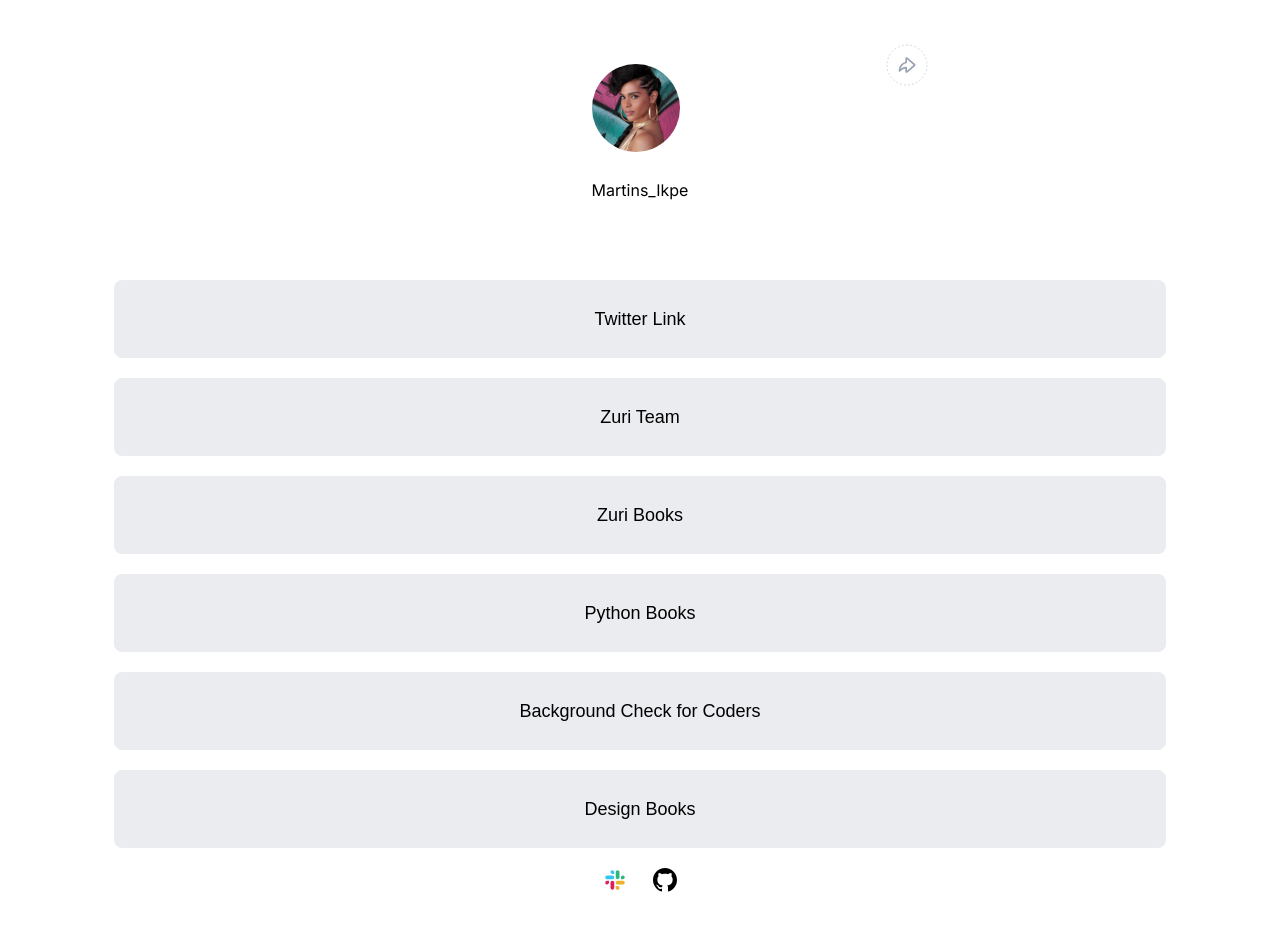
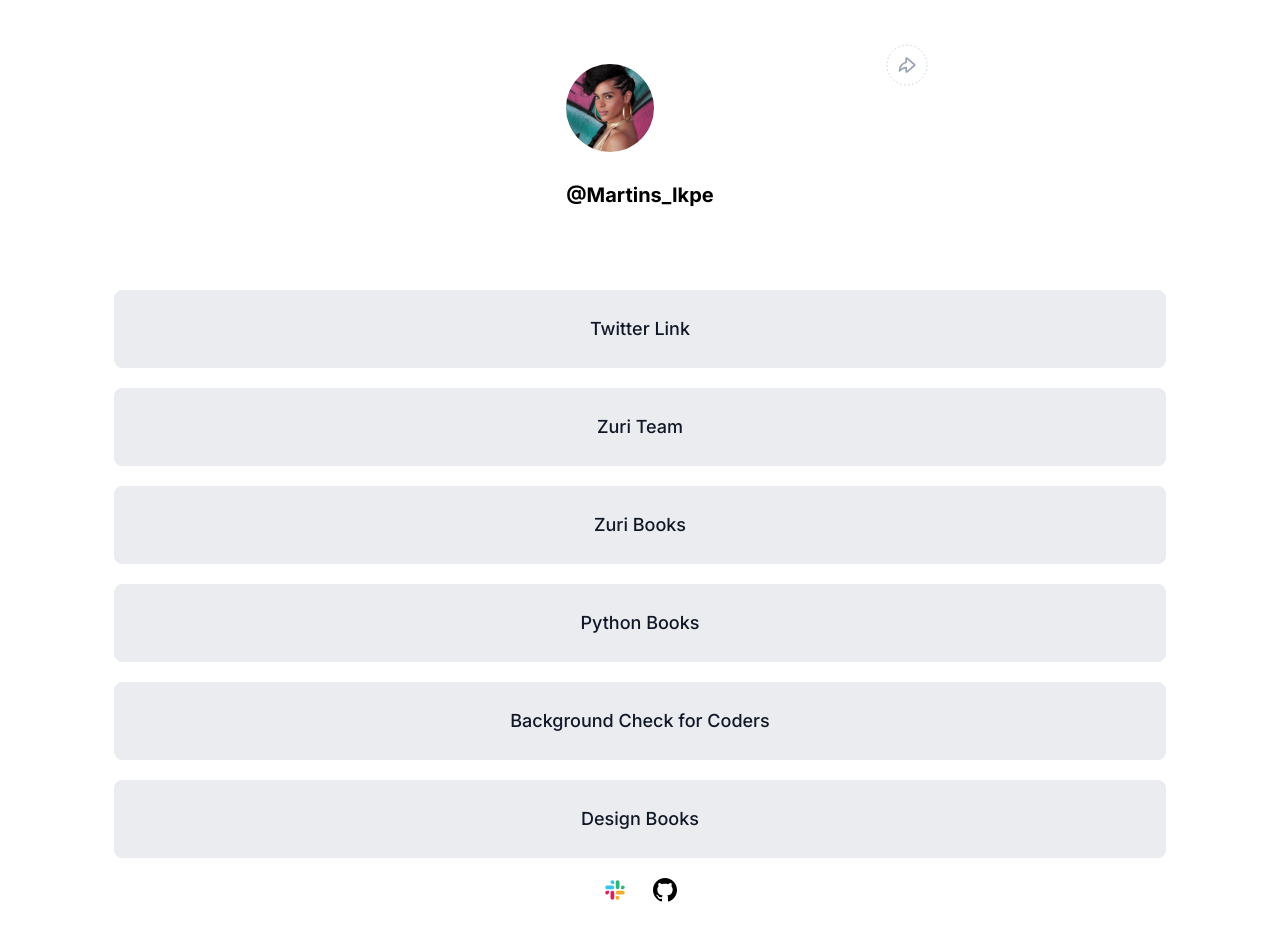
Before and after one commit to b0yw0nder3100/Front-end-stage-1, a React (Create React App) app: page / in a window 1280 px wide. Shown: the top 952 px of the page. Built offline with nearby package versions, Linux system fonts and the light colour scheme.

Commit message:
Minor Corrections

```diff
--- a/src/App.js
+++ b/src/App.js
@@ -3,7 +3,6 @@ import styled from 'styled-components'
 
 import Header from './components/Header'
 import Footer from './components/Footer'
-import Button from './components/Button'
 import links from './data/links'
 import github from "./assets/media/github.svg"
 import slack from "./assets/media/slack.svg"
@@ -16,12 +15,16 @@ const App = () => {
       <Main>
         {links.map((link, index) => {
           return (
-            <a href={link.link} key={index} target="_blank" rel="noreferrer"><Button>{link.name}</Button></a>
+            <Links href={link.link} key={index} id={link.id} target="_blank" rel="noreferrer">{link.name}</Links>
           )
         })}
         <Div>
-          <img src={slack} alt="slack"></img>
-          <img src={github} alt="github"></img>
+          <a href='https://app.slack.com/client/T042F7V19Q8/D0491GSPBGQ/rimeto_profile/U048QF37JQH?selected_team_id=T042F7V19Q8' target="_blank" rel="noreferrer">
+            <img src={slack} alt="slack"></img>
+          </a>
+          <a href='https://github.com/b0yw0nder3100/Front-end-stage-1' target="_blank" rel="noreferrer">
+            <img src={github} alt="github"></img>
+          </a>
         </Div>
       </Main>
       <Footer></Footer>
@@ -44,3 +47,22 @@ const Div = styled.div`
 display:flex;
 justify-content: center;
 gap:26px;`
+const Links = styled.a`
+font-weight: 500;
+font-size: 18px;
+line-height: 28px;
+background: var(--Gray-200);
+border: 1px solid var(--Gray-200);
+border-radius: 8px;
+padding: 24px 32px;
+cursor:pointer;
+width:100%;
+text-align:center;
+:hover {
+background: var(--Gray-500);
+}
+@media (max-width:500px){
+  font-size: 14px;
+line-height: 20px;
+}
+`
--- a/src/components/Button.js
+++ /dev/null
@@ -1,31 +0,0 @@
-import React from 'react'
-import styled from 'styled-components'
-/**
- * Component for showing details of the Button
- * @component
- * @param {any} children - Text Content of the Button
- */
-const Button = ({ children }) => {
-  return (
-    <ButtonWrapper>{children}</ButtonWrapper>
-  )
-}
-
-export default Button
-
-
-const ButtonWrapper = styled.button`
-background: var(--Gray-200);
-border: 1px solid var(--Gray-200);
-border-radius: 8px;
-padding: 24px 32px;
-cursor:pointer;
-width:100%;
-font-weight: 500;
-font-size: 18px;
-line-height: 28px;
-@media (max-width:500px){
-  font-size: 14px;
-line-height: 20px;
-}
-`
--- a/src/components/Header.js
+++ b/src/components/Header.js
@@ -8,7 +8,7 @@ import UserProfile from '../data/profile'
 const Header = () => {
     return (
         <HeaderWrapper className='flex justify-center'>
-            <Profile picture={UserProfile.img} twitter_name={UserProfile.twitter_name} slack_name={UserProfile.slack_name}></Profile>
+            <Profile picture={UserProfile.img} twitter_name={UserProfile.twitter_name} slack_name={UserProfile.slack_name} slack_ID={UserProfile.slack_ID}></Profile>
             <ShareDesktop>
                 <img src={avatarShareDesktop} alt="share"></img>
             </ShareDesktop>
--- a/src/components/Profile.js
+++ b/src/components/Profile.js
@@ -7,12 +7,14 @@ import styled from 'styled-components'
  * @param {string} twitter_name - Twitter username of the User
  * @param {string} slack_name - Slack name of the User
  */
-const Avatar = ({ picture, twitter_name, slack_name }) => {
+const Avatar = ({ picture, twitter_name, slack_name, slack_ID }) => {
     return (
         <div>
             <img src={picture} alt="profile" id="profile__img"></img>
-            <Twitter id="twitter">{twitter_name}</Twitter>
-            <Slack id="slack">{slack_name}</Slack>
+            <Twitter id="twitter">@{twitter_name}</Twitter>
+            <Slack id="slack">
+                Member ID:{slack_ID}
+                Display Name:{slack_name}</Slack>
         </div>
     )
 }
@@ -20,8 +22,11 @@ const Avatar = ({ picture, twitter_name, slack_name }) => {
 export default Avatar
 
 const Twitter = styled.p`
-    padding: 24px 0 0 0
+    padding: 24px 0 0 0;
+    font-weight: 700;
+    font-size: 20px;
+    line-height: 30px;
 `
 const Slack = styled.p`
-    display:none
+    display:none;
 `
--- a/src/data/profile.js
+++ b/src/data/profile.js
@@ -13,7 +13,8 @@ import profilePicture from '../assets/media/profile__img.svg'
 const UserProfile = {
     img: profilePicture,
     twitter_name: "Martins_Ikpe",
-    slack_name: "Martins Ikpe"
+    slack_name: "Martins Ikpe",
+    slack_ID: 'U048QF37JQH'
 }
 
 
--- a/src/styles/app.css
+++ b/src/styles/app.css
@@ -4,6 +4,7 @@
     margin: 0;
     box-sizing: border-box;
 }
+
 
 :root {
     --Gray-200: #EAECF0;
@@ -27,3 +28,8 @@ body {
         padding: 62px 16px 52px;
     }
 }
+
+a {
+    text-decoration: none;
+    color: var(--Gray-900);
+}
```
